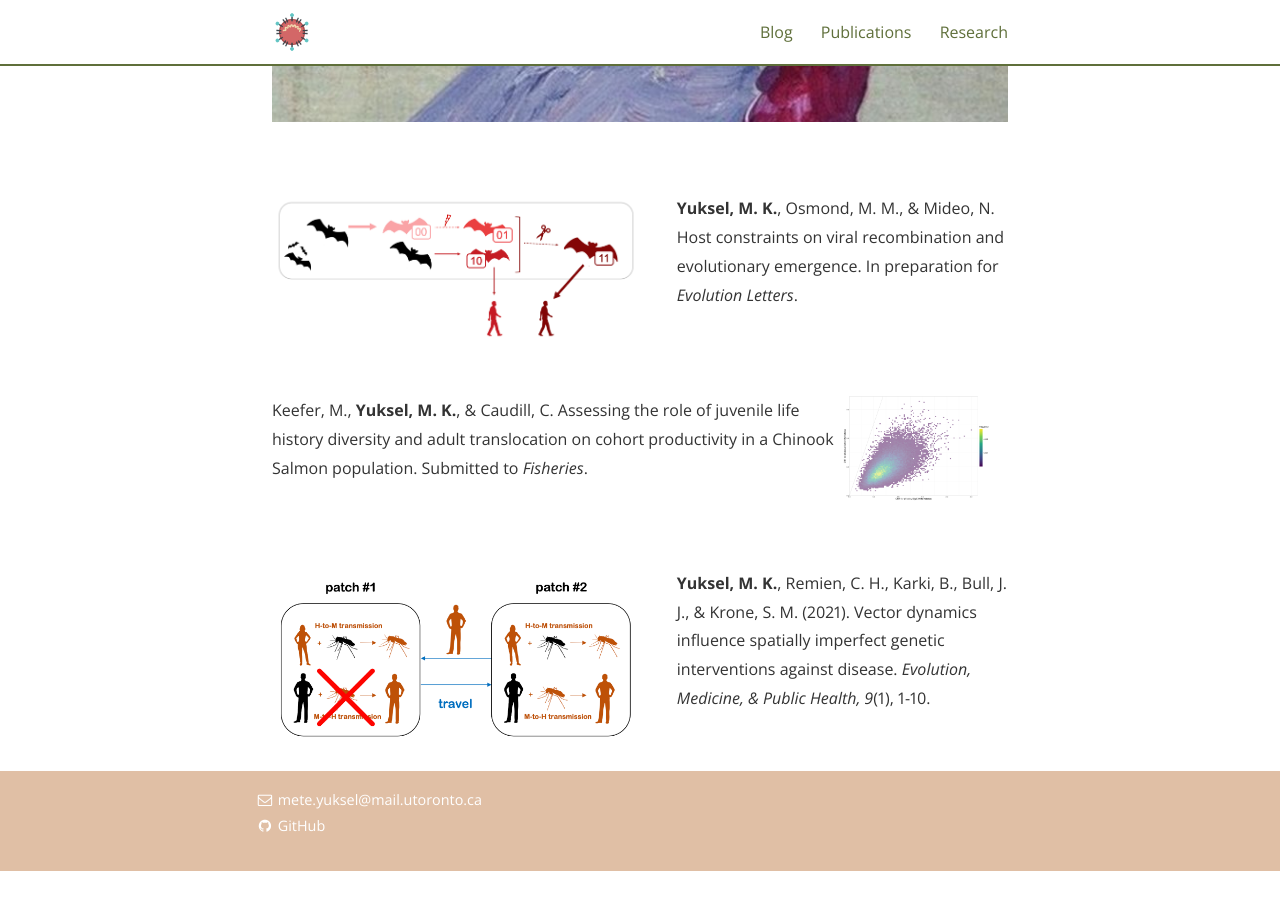
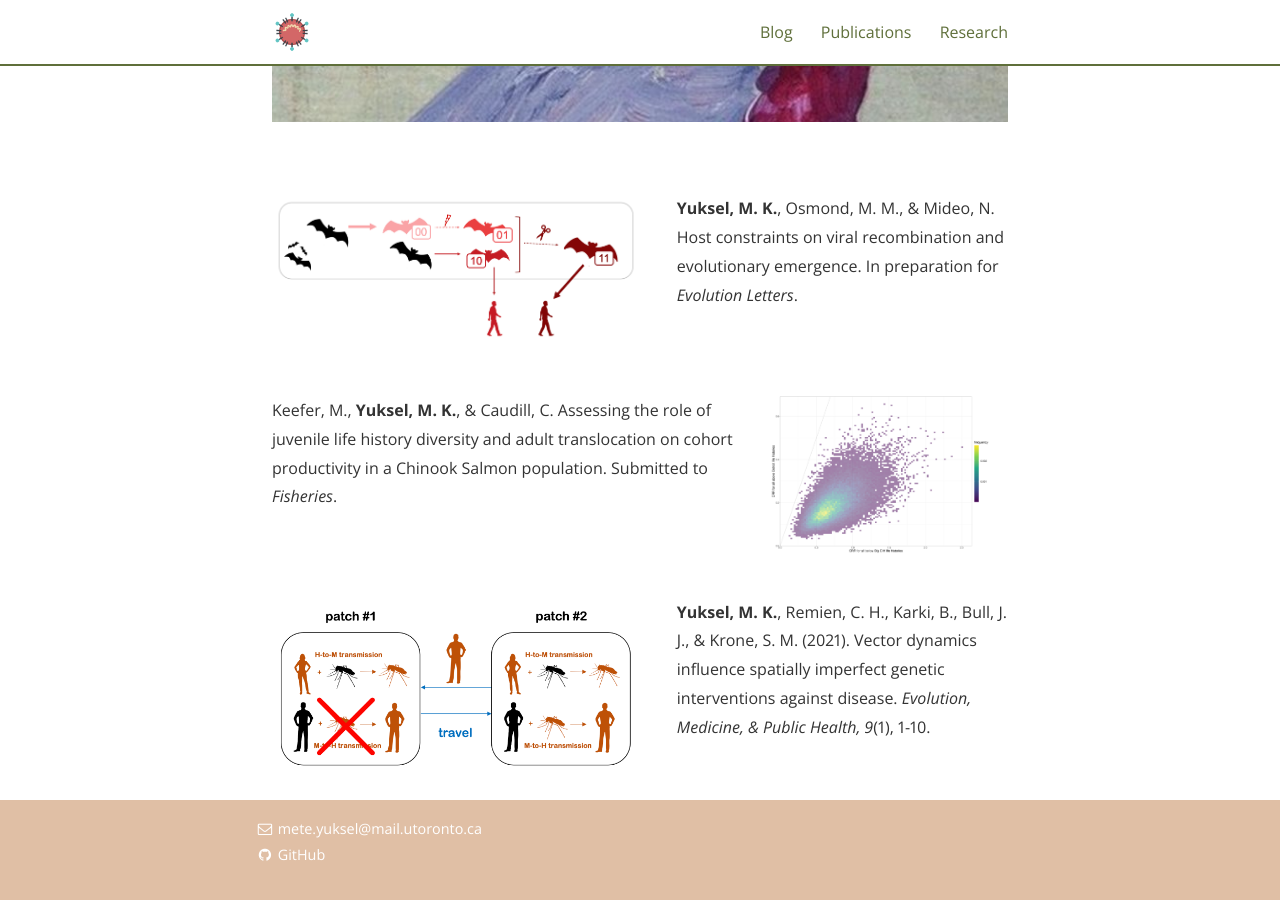
Before and after one commit to metekaanyuksel/metekaanyuksel.github.io, a Jekyll site: the page built from publications.md, in a window 1280 px wide and 900 px high, scrolled down 542 px. Built offline with Jekyll 4.4.1, drawn with Linux system fonts in a browser that asks for light colours; nearby versions of some CDN libraries; some web fonts are replaced; before the commit the page ends 1413 px from its top, so only the background shows below that.

```diff
--- a/publications.md
+++ b/publications.md
@@ -17,7 +17,7 @@
 <br>
 <br>
 
-<img src="/assets/CRRs.png" align="right" style="width: 20%; margin-right: 2.5%;"> Keefer, M., **Yuksel, M. K.**, & Caudill, C. Assessing the role of juvenile life history diversity and adult translocation on cohort productivity in a Chinook Salmon population. Submitted to *Fisheries*.
+<img src="/assets/CRRs.png" align="right" style="width: 30%; margin-right: 2.5%;"> Keefer, M., **Yuksel, M. K.**, & Caudill, C. Assessing the role of juvenile life history diversity and adult translocation on cohort productivity in a Chinook Salmon population. Submitted to *Fisheries*.
 
 <br>
 <br>
```
